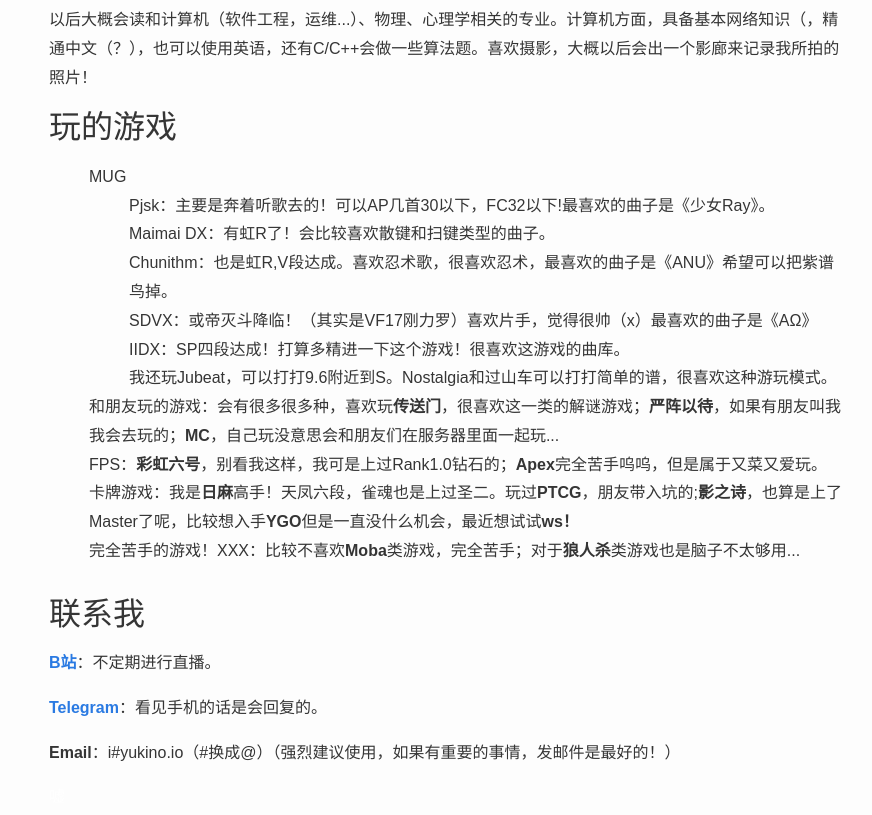
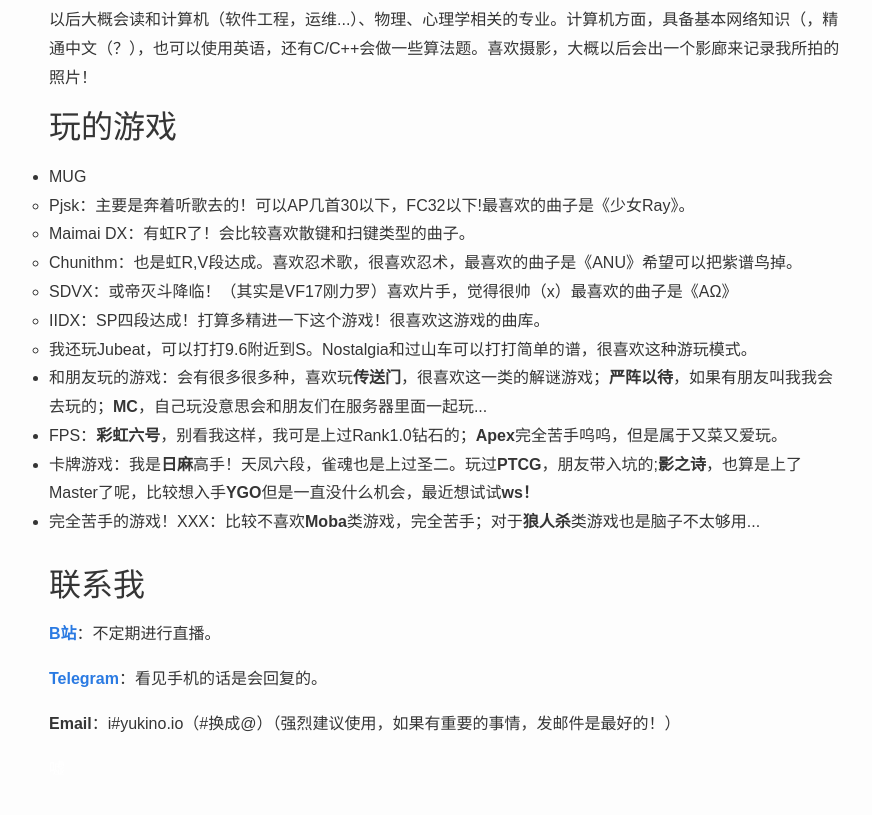
Before and after one commit to Taloran/infopage, a plain HTML site: page index.html in a window 1280 px wide. Shown: the part 927-1742 px from the top of the page, without its empty margins (191-1063 px from the left). Drawn offline with Linux system fonts and the light colour scheme.

Commit message:
Update main.css

```diff
--- a/css/main.css
+++ b/css/main.css
@@ -123,15 +123,3 @@
         font-size: 24px;
     }
 }
-ul {
-    list-style: none;
-    padding: 0 0 0 40px;
-}
-ul li:before {
-    color: #353535;
-    position: absolute;
-    left: -10px;
-}
-li {
-  position: relative;
-  }
```
